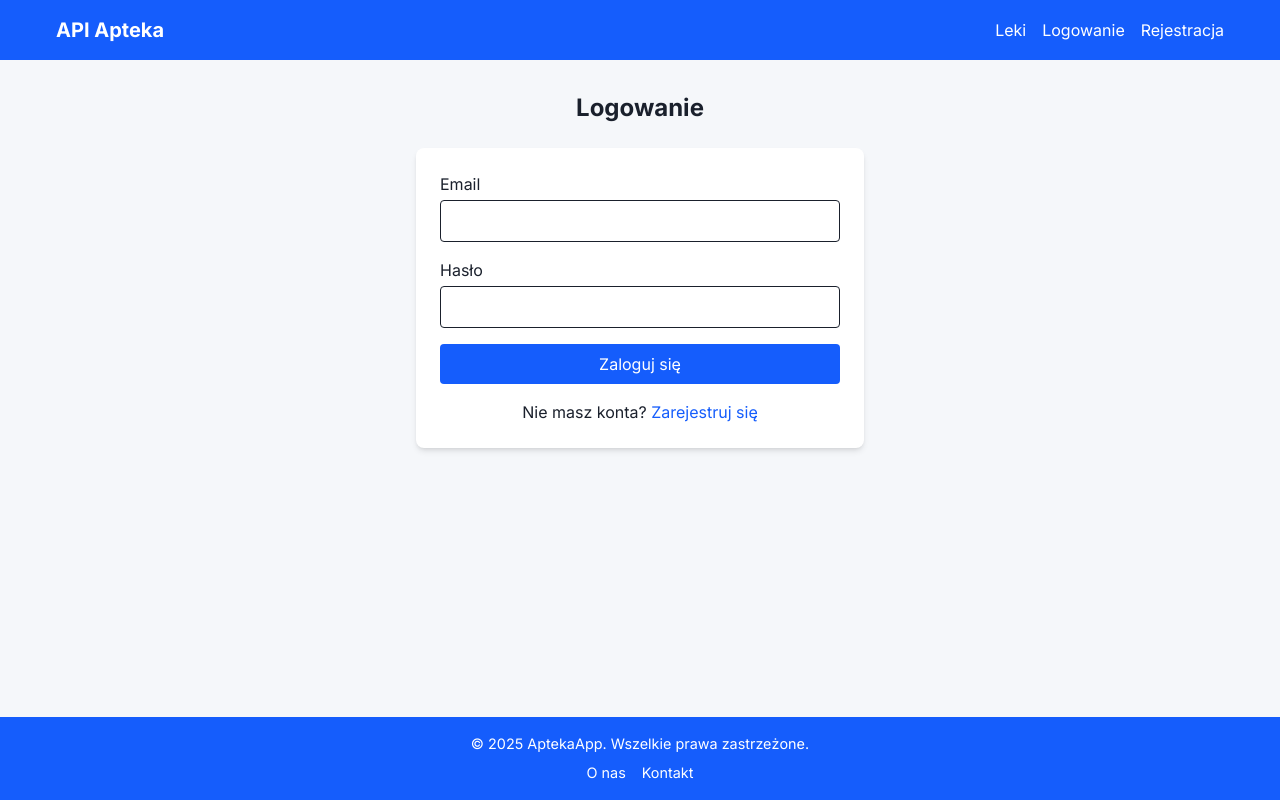
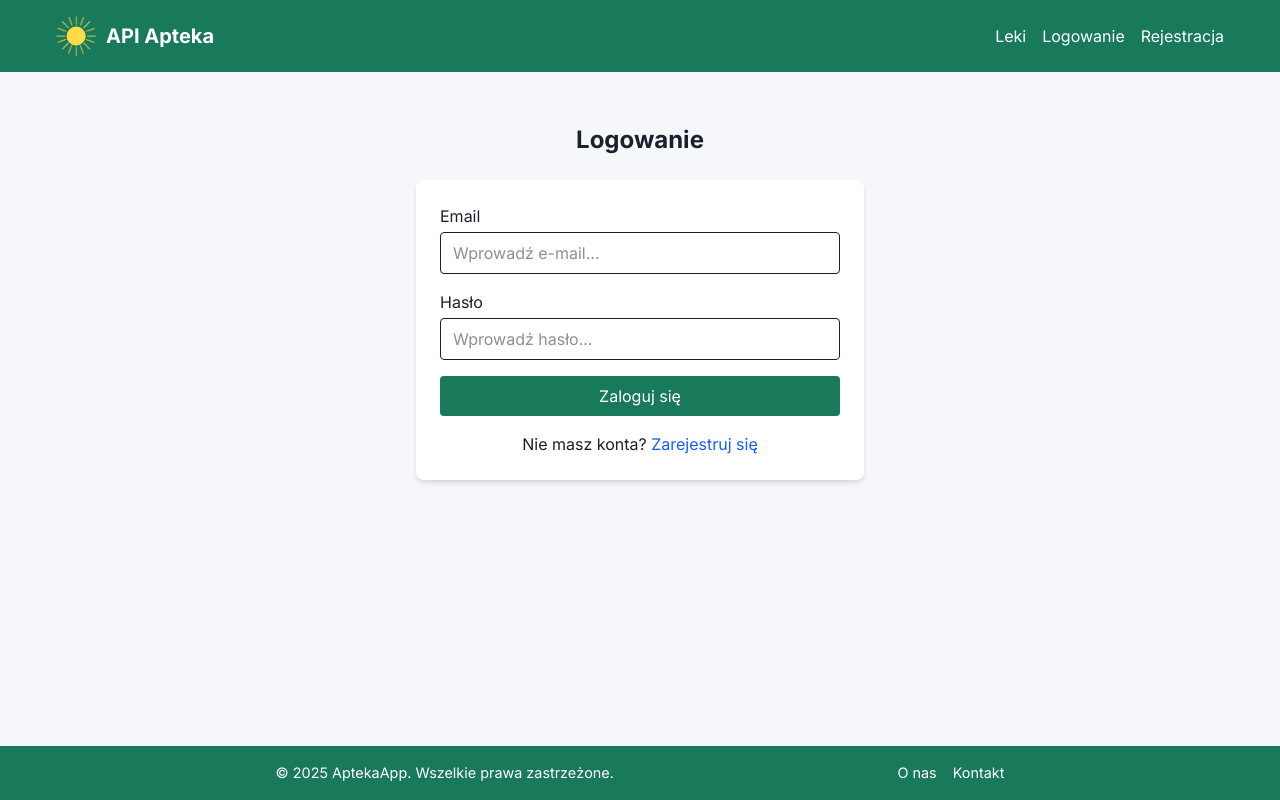
Before and after one commit to Kacpergiec07/PraktykiProjekt, a Vue app in the folder frontEnd/: page /login in a window 1280 px wide. Built offline with nearby package versions, Linux system fonts and the light colour scheme.

Commit message:
style nav-bar , footer , animacja , fotka, ikona

```diff
--- a/frontEnd/src/App.vue
+++ b/frontEnd/src/App.vue
@@ -12,6 +12,7 @@
 import NavBar from "./components/NavBar.vue";
 import { mapActions } from "vuex";
 import Footer from "./components/Footer.vue";
+import "./assets/App.css";
 
 export default {
   name: "App",
--- a/frontEnd/src/assets/main.css
+++ b/frontEnd/src/assets/main.css
@@ -1,4 +1,6 @@
 @import "tailwindcss";
+@import url("https://fonts.googleapis.com/css2?family=Hurricane&display=swap");
+
 /* Custom global styles */
 body {
   background-color: #f5f7fa;
@@ -12,10 +14,64 @@ button:disabled {
   cursor: not-allowed;
 }
 
+nav .container a {
+  display: flex;
+  /* justify-content: center; */
+  align-items: center;
+  gap: 10px;
+}
+
+.logo_txt::before {
+  content: "";
+  aspect-ratio: 1/1;
+  height: 40px;
+  background: url(slonce.png);
+  display: inline-block;
+  background-size: cover;
+  background-position: center;
+  background-repeat: no-repeat;
+}
+
+.nav-item::before {
+  content: "";
+  transition: 0.5s;
+  position: absolute;
+  width: 0px;
+  height: 4px;
+  background: white;
+  transform: translateY(15px) translateX(-1px);
+}
+
+.nav-item:hover::before {
+  width: 33px;
+}
+
+.nav-item:nth-of-type(2):hover::before {
+  width: 83px;
+}
+.nav-item:nth-of-type(3):hover::before {
+  width: 85px;
+}
+
+.nav-item {
+  display: flex;
+  justify-content: end !important;
+  transition: 0.5s !important;
+}
+
+.nav-item:hover {
+  justify-content: start !important;
+}
+
 .container {
   max-width: 1200px;
   margin: 0 auto;
   padding: 0 1rem;
+}
+
+@theme {
+  --color-mint: #18795b;
+  --color-lightmint: #268f6f;
 }
 
 /* Animation for loading spinner */
--- a/frontEnd/src/components/Authform.vue
+++ b/frontEnd/src/components/Authform.vue
@@ -2,7 +2,7 @@
   <div class="max-w-md mx-auto bg-white p-6 rounded-lg shadow-md">
     <slot name="header"></slot>
 
-    <div v-if="error" class="mb-4 p-3 bg-red-100 text-red-700 rounded">
+    <div v-if="error" class="mb-4 p-3 bg-red-100 text-red-700 rounded mt-25">
       {{ error }}
     </div>
 
@@ -14,6 +14,7 @@
           <input
             type="text"
             id="name"
+            placeholder="Wprowadź imię..."
             v-model="form.name"
             class="w-full px-3 py-2 border rounded"
             required
@@ -27,6 +28,7 @@
           <input
             type="text"
             id="surname"
+            placeholder="Wprowadź nazwisko..."
             v-model="form.surname"
             class="w-full px-3 py-2 border rounded"
             required
@@ -42,6 +44,7 @@
         <input
           type="email"
           id="email"
+          placeholder="Wprowadź e-mail..."
           v-model="form.email"
           class="w-full px-3 py-2 border rounded"
           required
@@ -55,6 +58,7 @@
         <input
           type="password"
           id="password"
+          placeholder="Wprowadź hasło..."
           v-model="form.password"
           class="w-full px-3 py-2 border rounded"
           required
@@ -65,7 +69,7 @@
 
       <button
         type="submit"
-        class="w-full bg-blue-600 text-white py-2 px-4 rounded hover:bg-blue-700"
+        class="w-full bg-mint text-white py-2 px-4 rounded hover:bg-lightmint"
         :disabled="loading"
       >
         <span v-if="loading">Ładowanie...</span>
--- a/frontEnd/src/components/Footer.vue
+++ b/frontEnd/src/components/Footer.vue
@@ -20,13 +20,17 @@ const currentYear = new Date().getFullYear();
   color: white;
   padding: 1rem 0;
   font-size: 0.9rem;
+  background-color: #18795b;
+  /* display: flex;
+  justify-content: space-between; */
 }
 
 .footer-content {
   display: flex;
-  flex-direction: column;
+  justify-content: space-evenly;
   align-items: center;
   gap: 0.5rem;
+  margin: 0, auto;
 }
 
 .footer-links {
--- a/frontEnd/src/components/Navbar.vue
+++ b/frontEnd/src/components/Navbar.vue
@@ -1,10 +1,14 @@
 <template>
-  <nav class="bg-blue-600 text-white p-4">
+  <nav class="text-white p-4 bg-mint">
     <div class="container mx-auto flex justify-between items-center">
-      <router-link to="/" class="text-xl font-bold">API Apteka</router-link>
+      <router-link to="/" class="text-xl font-bold logo_txt font-primary"
+        >API Apteka</router-link
+      >
 
       <div class="flex space-x-4">
-        <router-link to="/drugs" class="hover:text-blue-200">Leki</router-link>
+        <router-link to="/drugs" class="hover:text-blue-200 nav-item"
+          >Leki</router-link
+        >
 
         <!-- Authenticated user links -->
         <template v-if="isAuthenticated">
@@ -24,10 +28,10 @@
 
         <!-- Non-authenticated user links -->
         <template v-else>
-          <router-link to="/login" class="hover:text-blue-200"
+          <router-link to="/login" class="hover:text-blue-200 nav-item"
             >Logowanie</router-link
           >
-          <router-link to="/register" class="hover:text-blue-200"
+          <router-link to="/register" class="hover:text-blue-200 nav-item"
             >Rejestracja</router-link
           >
         </template>
--- a/frontEnd/src/views/Loginview.vue
+++ b/frontEnd/src/views/Loginview.vue
@@ -1,5 +1,5 @@
 <template>
-  <div class="max-w-lg mx-auto py-8">
+  <div class="max-w-lg mx-auto py-8 mt-5">
     <h1 class="text-2xl font-bold mb-6 text-center">Logowanie</h1>
 
     <auth-form
--- a/frontEnd/src/views/Registerview.vue
+++ b/frontEnd/src/views/Registerview.vue
@@ -1,5 +1,5 @@
 <template>
-  <div class="max-w-lg mx-auto py-8">
+  <div class="max-w-lg mx-auto py-8 mt-5">
     <h1 class="text-2xl font-bold mb-6 text-center">Rejestracja</h1>
 
     <auth-form
```
Also changed, not shown: frontEnd/src/assets/App.css (added), frontEnd/src/assets/slonce.png (added).
